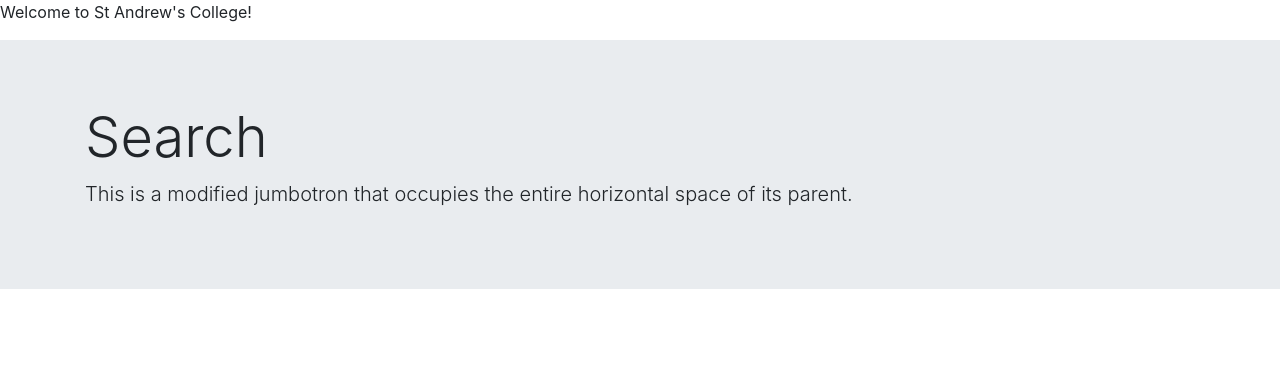
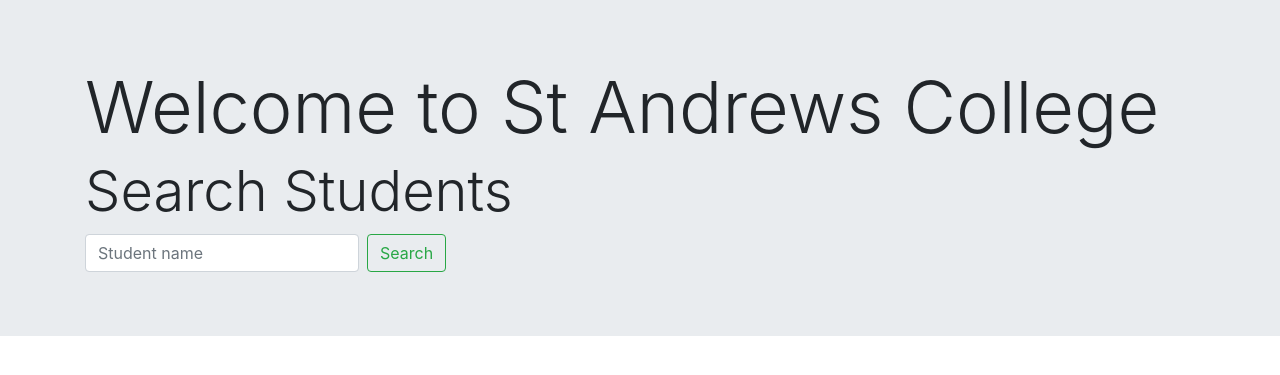
Before and after one commit to standrewscollege2018/2021-year-13-web-design-classwork-mko2302, a PHP site: page / in a window 1280 px wide. Shown: the part 82-457 px from the top of the page. Run offline with PHP 8.4, Linux system fonts and the light colour scheme; data that the repository does not hold is empty.

Commit message:
Update home.php

```diff
--- a/tutor/home.php
+++ b/tutor/home.php
@@ -1,8 +1,11 @@
-<p>Welcome to St Andrew's College!</p>
-
+<!-- home page -->
 <div class="jumbotron jumbotron-fluid">
   <div class="container">
-    <h1 class="display-4">Search </h1>
-    <p class="lead">This is a modified jumbotron that occupies the entire horizontal space of its parent.</p>
+    <h1 class="display-3">Welcome to St Andrews College</h1>
+    <h2 class="display-4">Search Students</h2>
+    <form class="form-inline my-2 my-lg-0" action="index.php?page=searchresults" method="post">
+      <input class="form-control mr-sm-2" required type="text" name="search" placeholder="Student name">
+      <button class="btn btn-outline-success my-2 my-sm-0" type="submit">Search</button>
+    </form>
   </div>
 </div>
```
